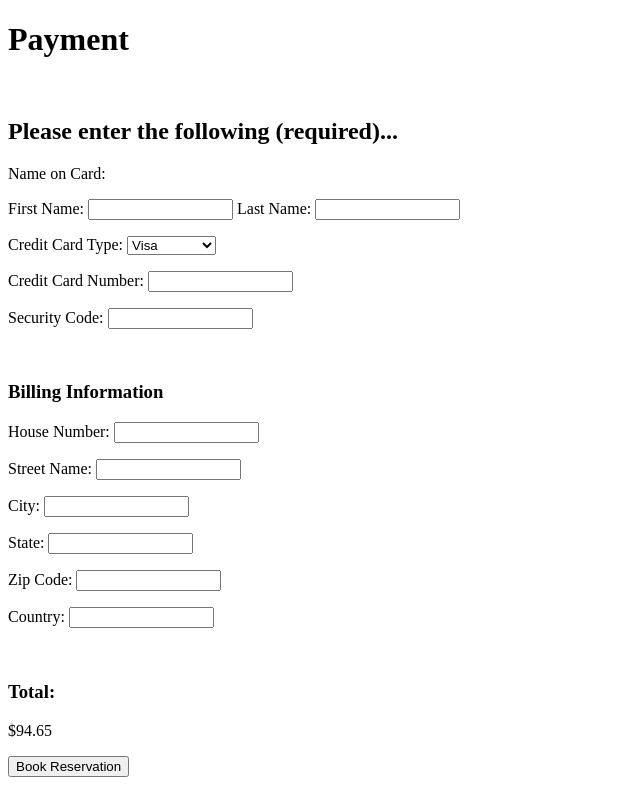
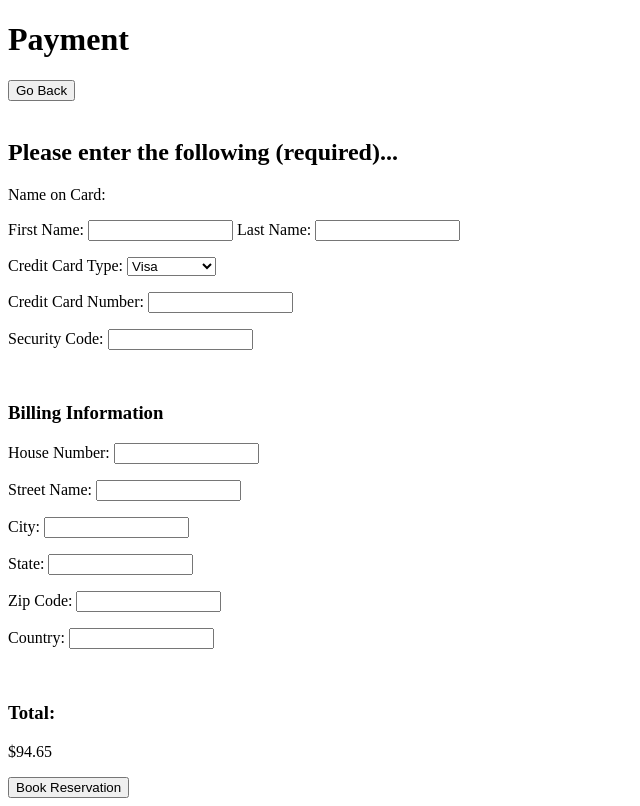
Before and after one commit to CS340HollidayLiles/CS340, a Flask app: page /payment in a window 1280 px wide. Shown: the whole page, without its empty margins (0-640 px from the left). Before the commit the page ends 777 px from the top, so only its background shows below. Run offline with Flask 2, Linux system fonts and the light colour scheme; some libraries are stand-ins or nearby versions.

Commit message:
Added back button in confirmation, payment and guest info

```diff
--- a/starter_website/templates/confirmation.html
+++ b/starter_website/templates/confirmation.html
@@ -3,6 +3,9 @@
 {% block content %}
    <body>
         <h1>Confirmation</h1>
+        <form>
+          <input type="button" value="Go Back" onclick="history.back()">
+        </form>
      <br/>
      <form>
        <h2>Thank you for your payment. Here is your reservation confirmation:</h2>
--- a/starter_website/templates/guestInformation.html
+++ b/starter_website/templates/guestInformation.html
@@ -5,6 +5,9 @@
    <head>
      <title>Guest Information</title>
      <h1>Guest Information</h1>
+     <form>
+       <input type="button" value="Go Back" onclick="history.back()">
+     </form>
    </head>
    <body>
      <form>
--- a/starter_website/templates/payment.html
+++ b/starter_website/templates/payment.html
@@ -3,6 +3,9 @@
 {% block content %}
    <body>
      <h1>Payment</h1>
+     <form>
+       <input type="button" value="Go Back" onclick="history.back()">
+     </form>
      <form>
        <br/>
        <h2>Please enter the following (required)...</h2>
```
